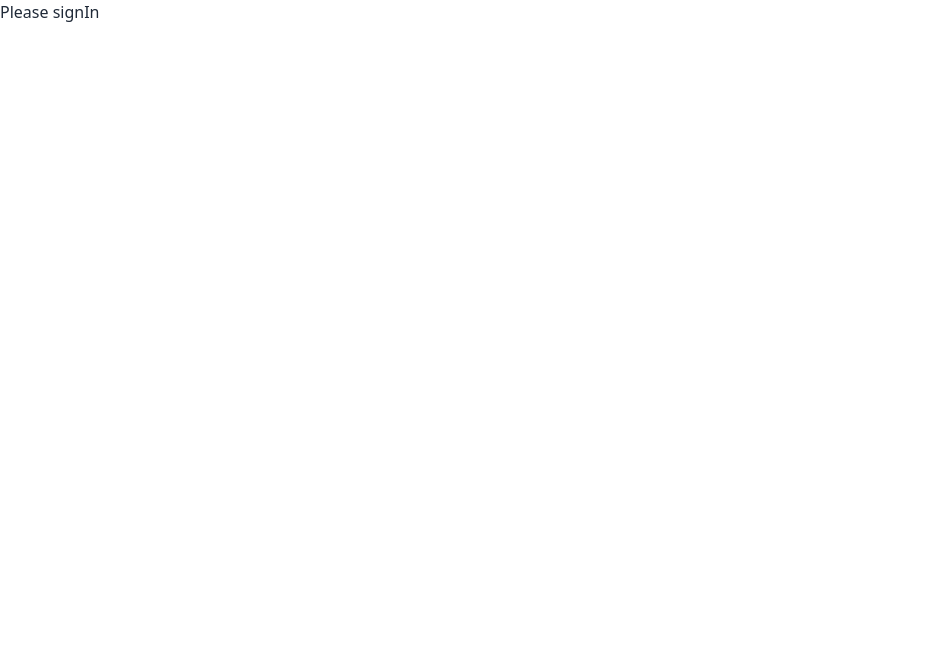
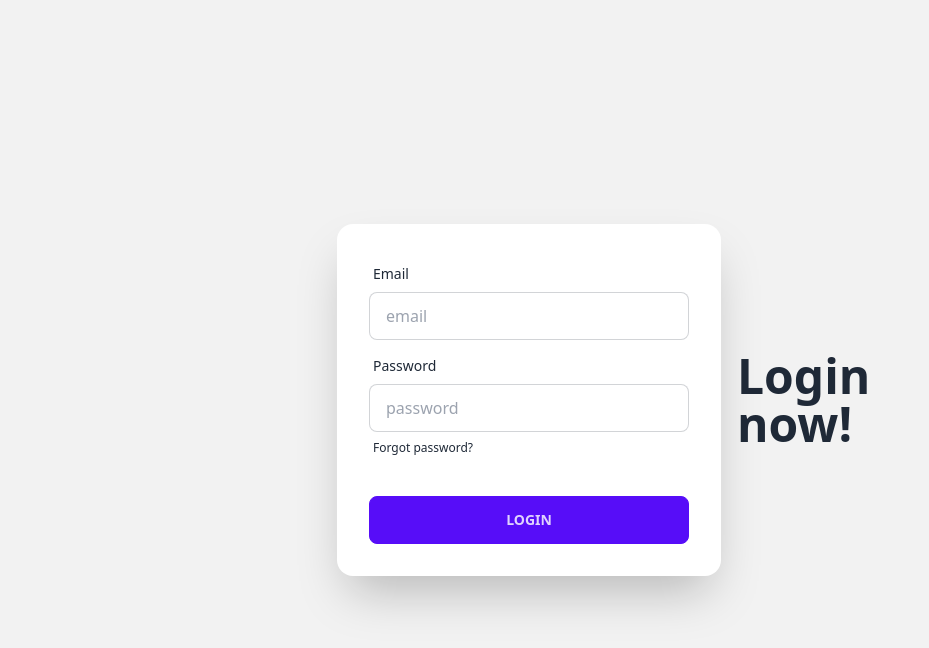
Before and after one commit to Fahmida-Faiza/coffe-store-client, a React (Vite) app: page /signin in a window 1280 px wide. Shown: the top 648 px of the page, without its empty margins (0-929 px from the left). Built offline with nearby package versions, Linux system fonts and the light colour scheme.

Commit message:
last signin show

```diff
--- a/src/components/SignIn.jsx
+++ b/src/components/SignIn.jsx
@@ -1,9 +1,89 @@
+import { useContext } from "react";
+import { AuthContext } from "../providers/AuthProvider";
 
 
 const SignIn = () => {
+    const { signInUser }= useContext(AuthContext);
+
+
+    const handleSignIn = e =>{
+        e.preventDefault();
+        const form =e.target;
+        const email = form.email.value;
+        const password = form.password.value;
+        console.log(email, password);
+
+//
+        signInUser(email, password)
+        .then(result => {
+            console.log(result.user);
+
+            //
+            const user ={
+                email,
+                lastLoggedAt: result.user?.metadata?.lastSignInTime
+            }
+
+            //update last logged at in the database
+            fetch('http://localhost:5000/user',{
+
+            method: 'PATCH',
+            headers:{
+                'content-type':'application/json'
+            },
+
+            body: JSON.stringify(user)
+
+
+
+
+
+            })
+
+            .then(res => res.json())
+            .then(data => {
+                console.log(data)
+            })
+
+
+        })
+        .catch(error => {
+            console.log(error)
+        })
+
+    }
     return (
         <div>
-            <h2>Please signIn</h2>
+            <div className="hero min-h-screen bg-base-200">
+                <div className="hero-content flex-col lg:flex-row-reverse">
+                    <div className="text-center lg:text-left">
+                        <h1 className="text-5xl font-bold">Login now!</h1>
+
+                    </div>
+                    <div className="card flex-shrink-0 w-full max-w-sm shadow-2xl bg-base-100">
+                        <form onSubmit={handleSignIn} className="card-body">
+                            <div className="form-control">
+                                <label className="label">
+                                    <span className="label-text">Email</span>
+                                </label>
+                                <input type="email" placeholder="email" name="email" className="input input-bordered" required />
+                            </div>
+                            <div className="form-control">
+                                <label className="label">
+                                    <span className="label-text">Password</span>
+                                </label>
+                                <input type="password" placeholder="password"  name="password"className="input input-bordered" required />
+                                <label className="label">
+                                    <a href="#" className="label-text-alt link link-hover">Forgot password?</a>
+                                </label>
+                            </div>
+                            <div className="form-control mt-6">
+                                <button className="btn btn-primary">Login</button>
+                            </div>
+                        </form>
+                    </div>
+                </div>
+            </div>
         </div>
     );
 };
--- a/src/components/Users.jsx
+++ b/src/components/Users.jsx
@@ -50,6 +50,7 @@ const Users = () => {
                                 <th>1</th>
                                 <td>{user.email}</td>
                                 <td>{user.createdAt}</td>
+                                <td>{user.lastLoggedAt}</td>
                                 <td>
                                     <button onClick= { () => handleDelete(user._id)}
                                     className="btn">X</button>
--- a/src/providers/AuthProvider.jsx
+++ b/src/providers/AuthProvider.jsx
@@ -1,5 +1,5 @@
 import { createContext, useState } from "react";
-import { createUserWithEmailAndPassword, getAuth } from "firebase/auth";
+import { createUserWithEmailAndPassword, getAuth, signInWithEmailAndPassword } from "firebase/auth";
 import app from "../firebase/firebase.config"
 export const AuthContext = createContext(null)
 const auth = getAuth(app);
@@ -20,12 +20,20 @@ const createUser = (email, password) =>{
 }
 
 
+    const signInUser = (email, password) => {
+        setLoading(true)
+        return signInWithEmailAndPassword(auth, email, password);
+
+    }
+
+
 
 
     const userInfo = {
         user,
         loading,
-        createUser
+        createUser,
+        signInUser
     }
     return (
         <AuthContext.Provider value ={userInfo}>
```
